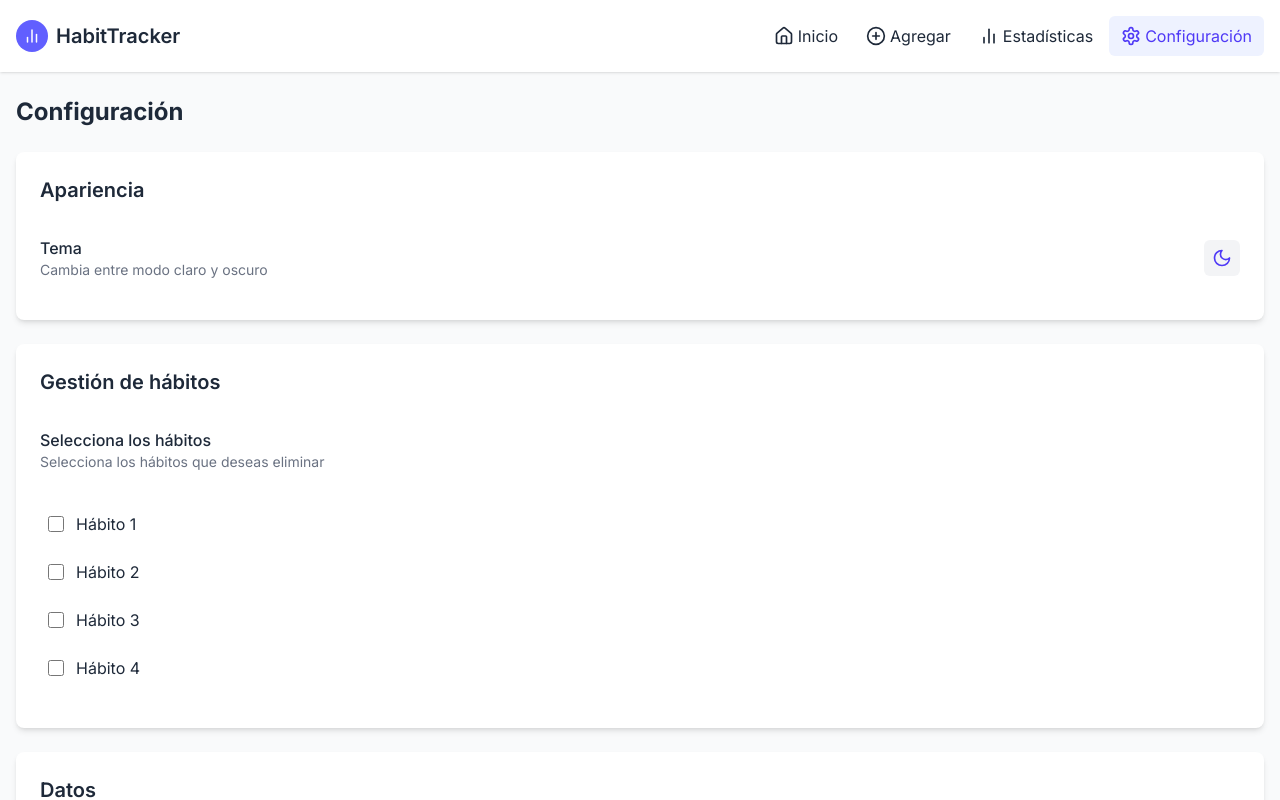
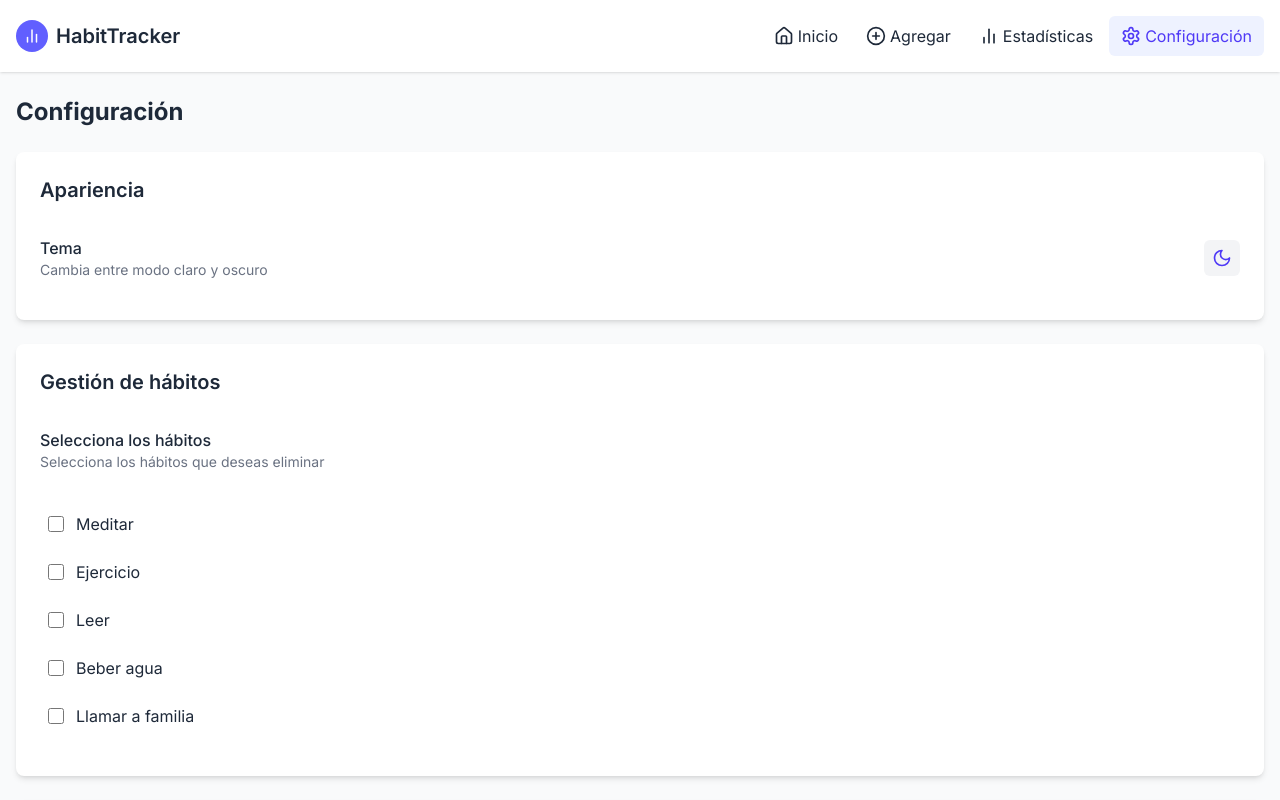
Before and after one commit to dommirr/habit-tracker, a React (Vite) app: page /settings in a window 1280 px wide. Shown: the top 800 px of the page. Built offline with nearby package versions, Linux system fonts and the light colour scheme.

Commit message:
fix habits

```diff
--- a/src/mocks/habits.ts
+++ b/src/mocks/habits.ts
@@ -3,42 +3,52 @@ import { HabitInterface } from '../types';
 export const HABITS_MOCK: HabitInterface[] = [
   {
     id: '1',
-    name: 'Hábito 1',
-    description: 'Descripción del hábito 1',
+    name: 'Meditar',
+    description: 'Meditar durante 10 minutos',
     frequency: 'daily',
-    color: '#000000',
-    createdAt: '2021-01-01',
-    completedDates: [],
-    timeOfDay: 'morning'
+    timeOfDay: 'morning',
+    color: 'bg-indigo-100 dark:bg-indigo-900',
+    createdAt: '2023-01-01',
+    completedDates: ['2023-04-01', '2023-04-02', '2023-04-03']
   },
   {
     id: '2',
-    name: 'Hábito 2',
-    description: 'Descripción del hábito 2',
-    frequency: 'weekly',
-    color: '#000000',
-    createdAt: '2021-01-01',
-    completedDates: [],
-    timeOfDay: 'morning'
+    name: 'Ejercicio',
+    description: 'Hacer 30 minutos de ejercicio',
+    frequency: 'daily',
+    timeOfDay: 'afternoon',
+    color: 'bg-emerald-100 dark:bg-emerald-900',
+    createdAt: '2023-01-15',
+    completedDates: ['2023-04-01', '2023-04-03']
   },
   {
     id: '3',
-    name: 'Hábito 3',
-    description: 'Descripción del hábito 3',
-    frequency: 'monthly',
-    color: '#000000',
-    createdAt: '2021-01-01',
-    completedDates: [],
-    timeOfDay: 'morning'
+    name: 'Leer',
+    description: 'Leer un libro durante 20 minutos',
+    frequency: 'daily',
+    timeOfDay: 'evening',
+    color: 'bg-amber-100 dark:bg-amber-900',
+    createdAt: '2023-02-01',
+    completedDates: ['2023-04-02']
   },
   {
     id: '4',
-    name: 'Hábito 4',
-    description: 'Descripción del hábito 4',
+    name: 'Beber agua',
+    description: 'Beber 2 litros de agua',
     frequency: 'daily',
-    color: '#000000',
-    createdAt: '2021-01-01',
-    completedDates: [],
-    timeOfDay: 'morning'
+    timeOfDay: 'anytime',
+    color: 'bg-sky-100 dark:bg-sky-900',
+    createdAt: '2023-02-15',
+    completedDates: ['2023-04-01', '2023-04-02', '2023-04-03']
+  },
+  {
+    id: '5',
+    name: 'Llamar a familia',
+    description: 'Llamar a mis padres',
+    frequency: 'weekly',
+    timeOfDay: 'evening',
+    color: 'bg-rose-100 dark:bg-rose-900',
+    createdAt: '2023-03-01',
+    completedDates: ['2023-04-02']
   }
 ];
```
